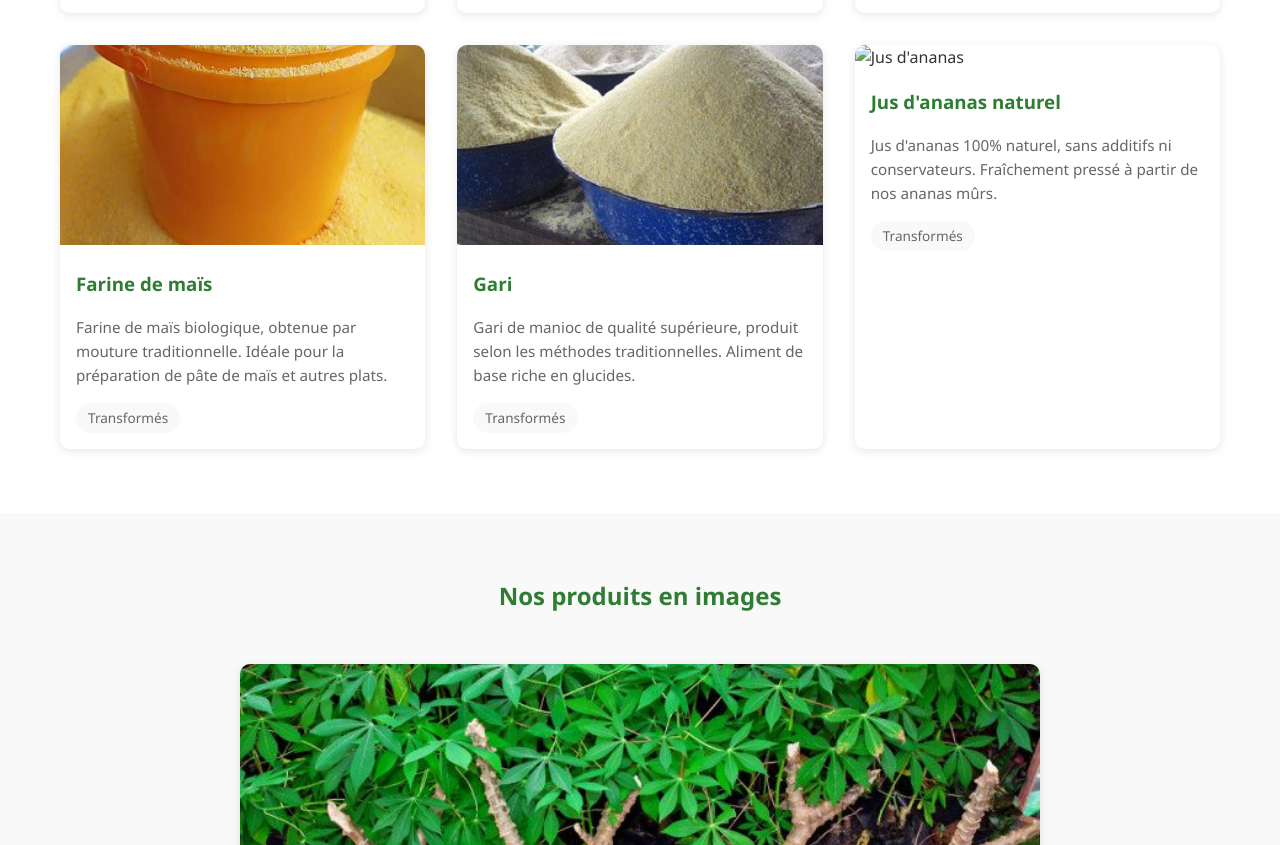
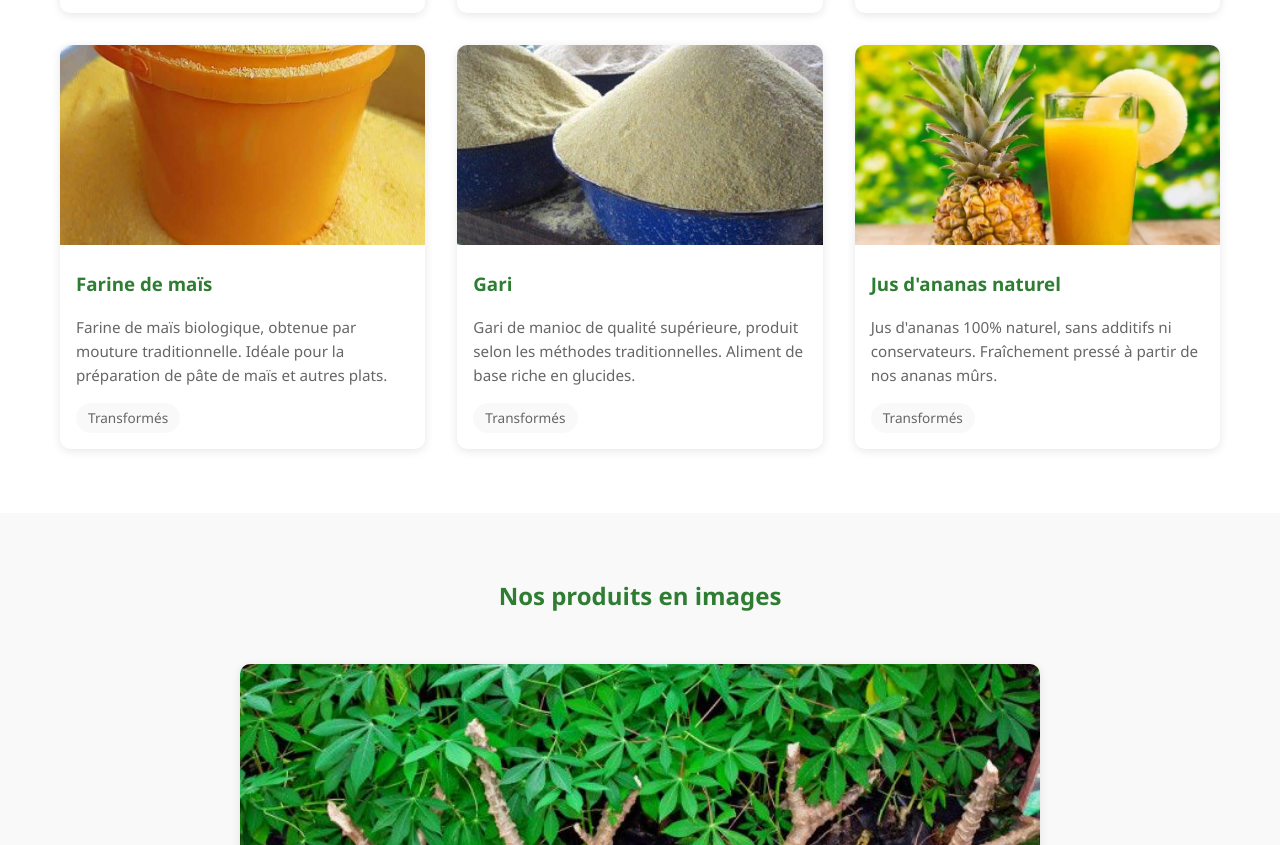
Before and after one commit to isdordjidjigna-lgtm/AGRI-TOGO, a plain HTML site: page produits.html in a window 1280 px wide. Shown: the part 871-1716 px from the top of the page. Drawn offline with Linux system fonts and the light colour scheme.

Commit message:
Modification de la page produits

```diff
--- a/produits.html
+++ b/produits.html
@@ -93,7 +93,7 @@
                         <span class="categorie">Transformés</span>
                     </div>
                     <div class="produit" data-categorie="transformes">
-                        <img src="image/Jus d'ananas.jpg" width="400" height="300" alt="Jus d'ananas">
+                        <img src="image/Jus d’ananas.jpg" width="400" height="300" alt="Jus d'ananas">
                         <h3>Jus d'ananas naturel</h3>
                         <p>Jus d'ananas 100% naturel, sans additifs ni conservateurs. Fraîchement pressé à partir de nos ananas mûrs.</p>
                         <span class="categorie">Transformés</span>
```
